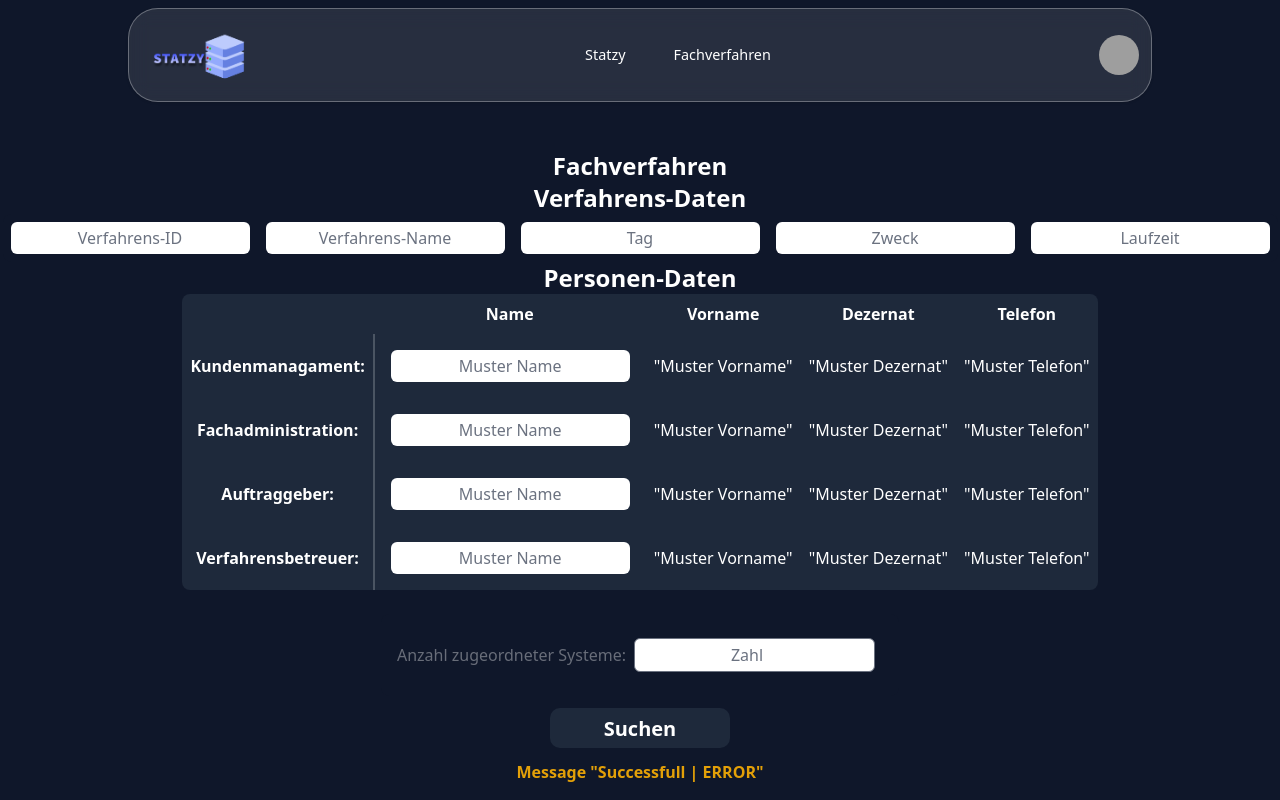
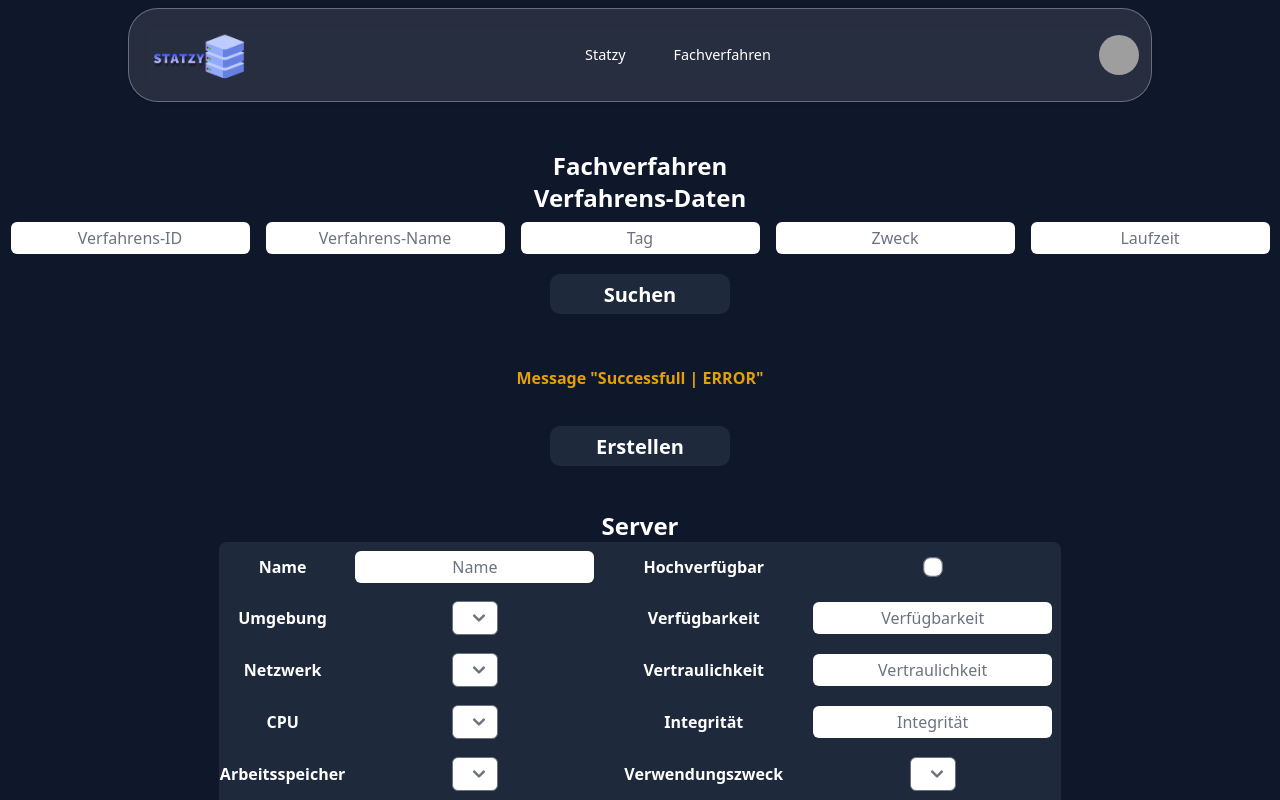
Before and after one commit to LeonKohli/statzy-nuxt, a Nuxt app: page /fachverfahren2 in a window 1280 px wide. Shown: the top 800 px of the page. Built offline with nearby package versions, Linux system fonts and the light colour scheme; grey boxes are pictures that could not be loaded.

Commit message:
SearchMaskComponent

```diff
--- a/components/SearchMaskComponent.vue
+++ b/components/SearchMaskComponent.vue
@@ -1,10 +1,7 @@
 <template>
-  <div class="suchmaske">
+  <div class="mb-10">
     <TitleComponent title="Verfahrens-Daten"/>
     <ProcedureTableComponent/>
-    <TitleComponent title="Personen-Daten"/>
-    <PersonTableComponent/>
-    <SystemeComponent/>
     <ButtonComponent text="Suchen" />
   </div>
 </template>
```
